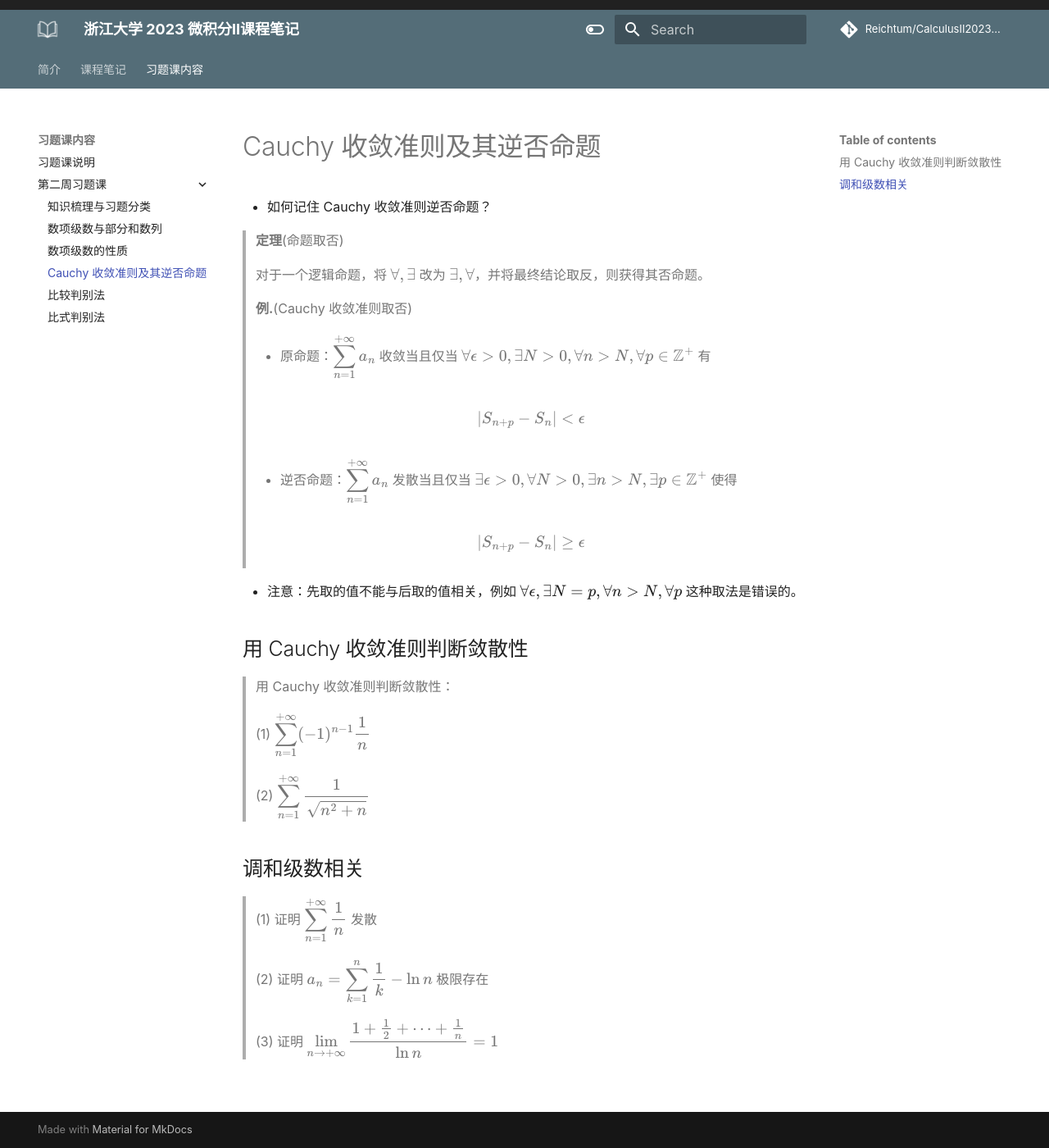
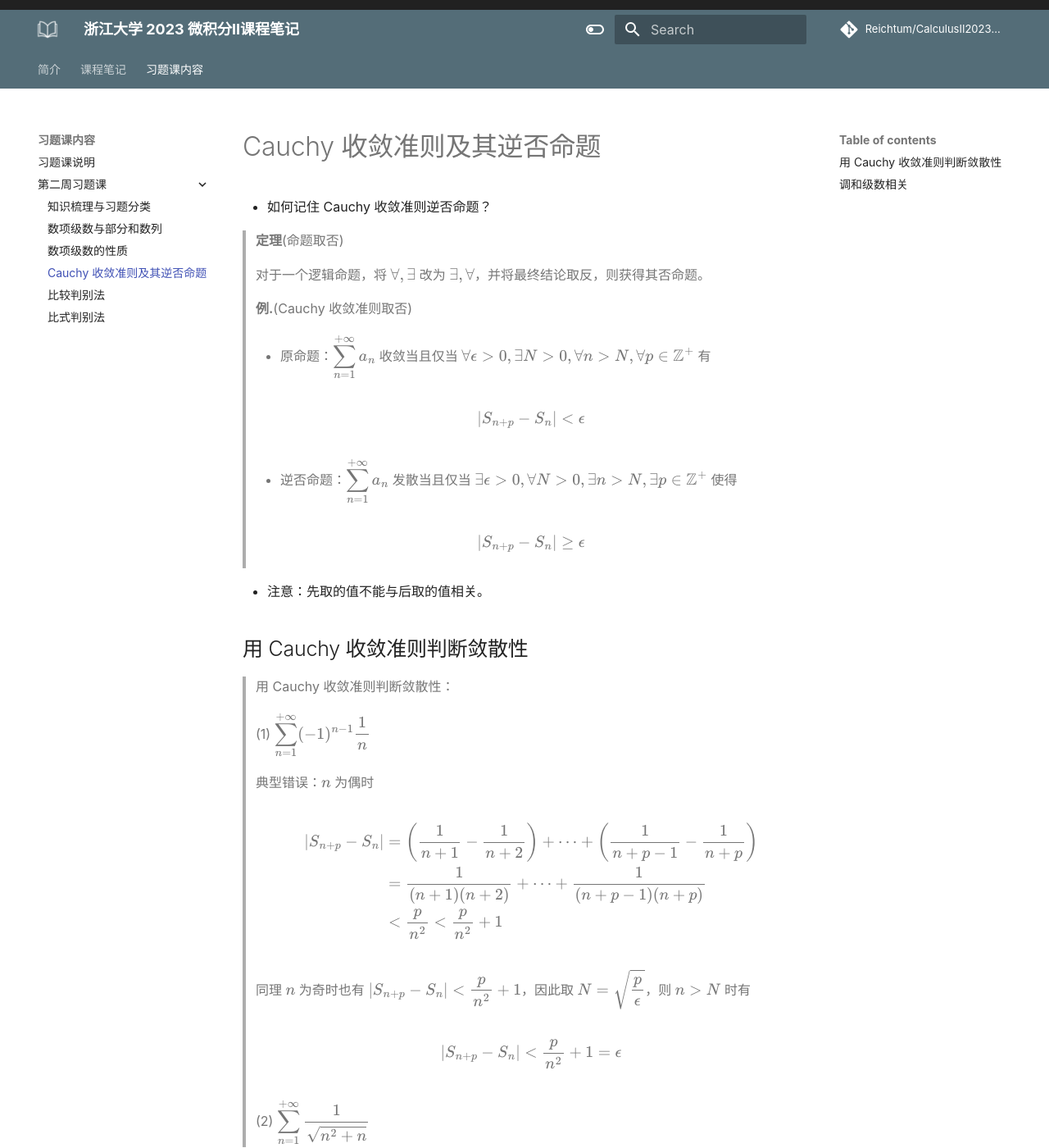
Before and after one commit to ReichtumQian/CalculusII2023Spring, an MkDocs documentation site: the page built from docs/习题课内容/第二周习题课/Cauchy 收敛准则及其逆否命题.md, in a window 1280 px wide and 1400 px high. Shown: the whole window at 82% size. Built offline with MkDocs 1.6.1 and Material for MkDocs 9.7.7, drawn with Linux system fonts in a browser that asks for light colours; some web fonts are replaced; comment, search, counter and statistics services are not loaded.

Commit message:
更新常见错误

```diff
--- a/docs/习题课内容/第二周习题课/Cauchy 收敛准则及其逆否命题.md
+++ b/docs/习题课内容/第二周习题课/Cauchy 收敛准则及其逆否命题.md
@@ -16,13 +16,26 @@
 >
 > $$ |S_{n+p} - S_n| \geq \epsilon$$
 
-- 注意：先取的值不能与后取的值相关，例如 $\forall \epsilon, \exists N = p, \forall n > N, \forall p$ 这种取法是错误的。
+- 注意：先取的值不能与后取的值相关。
 
 ## 用 Cauchy 收敛准则判断敛散性
 
 > 用 Cauchy 收敛准则判断敛散性：
 >
 > (1) $\sum\limits_{n = 1}^{+\infty} (-1)^{n-1} \frac{1}{n}$
+>
+> 典型错误：$n$ 为偶时
+>
+> $$
+\begin{align}
+|S_{n+p} - S_n| &= \left( \frac{1}{n+1} - \frac{1}{n+2} \right) + \cdots + \left( \frac{1}{n+p-1} - \frac{1}{n+p} \right)\\
+&= \frac{1}{(n+1)(n+2)} + \cdots + \frac{1}{(n+p-1)(n+p)}\\
+&< \frac{p}{n^2} < \frac{p}{n^2} + 1
+\end{align}$$
+>
+> 同理 $n$ 为奇时也有 $|S_{n+p}- S_n| < \frac{p}{n^2}+1$，因此取 $N = \sqrt{\frac{p}{\epsilon}}$，则 $n > N$ 时有
+>
+> $$ |S_{n+p} - S_n| < \frac{p}{n^2} + 1 = \epsilon $$
 >
 > (2) $\sum\limits_{n = 1}^{+\infty} \frac{1}{\sqrt{n^2 + n}}$
 
```
Also changed, not shown: docs/习题课内容/习题课说明.md (+1 -1 lines), docs/习题课内容/第二周习题课/比较判别法.md (+4 -2 lines).
